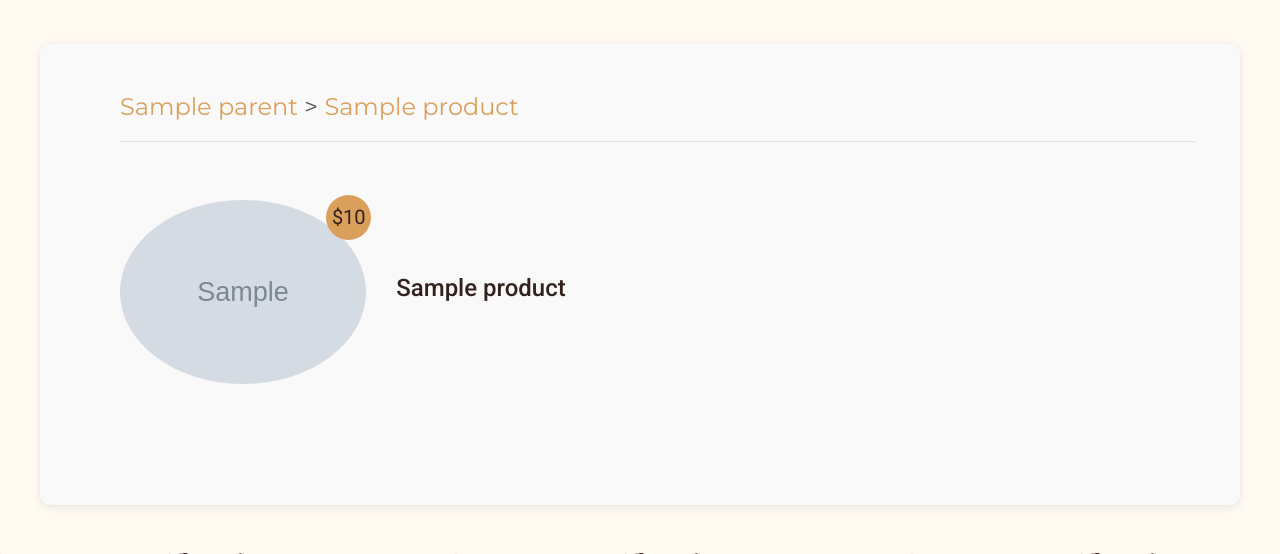
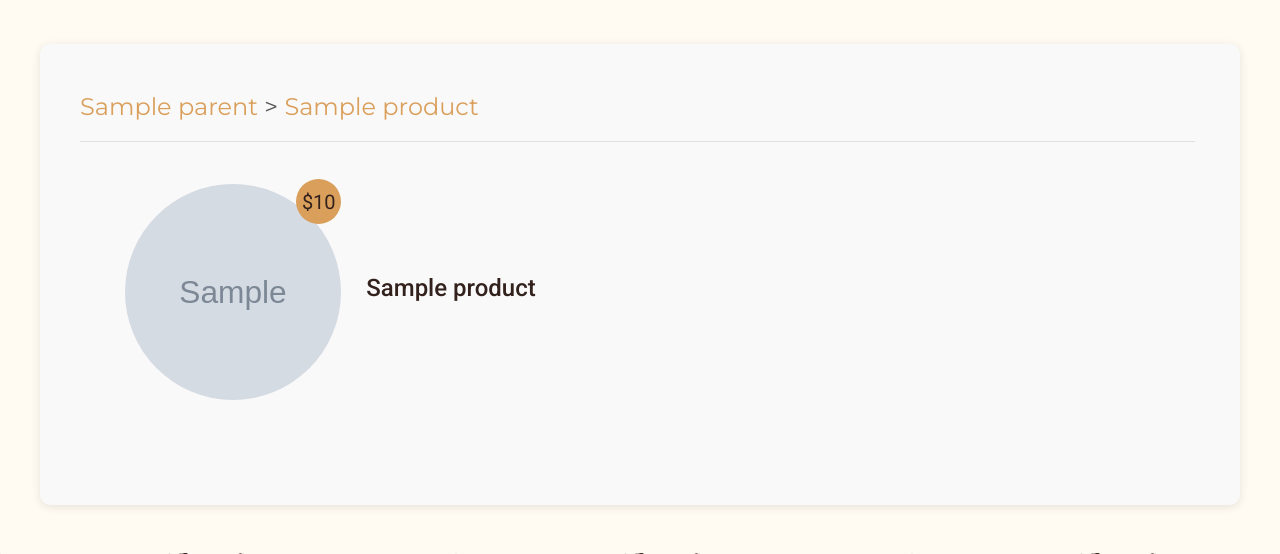
Before and after one commit to melikaezatvar/Online-Cafe, a Django app: template templates/product/category.html in a window 1280 px wide. Shown: the part 124-678 px from the top of the page. Run offline with Django 5.2, Linux system fonts and the light colour scheme; the template is opened without the code that fills it: most values are stand-ins (such as "Sample title", 1, 10 or a date in 2020); grey boxes marked "Sample" are stand-in pictures; some libraries are stand-ins or nearby versions.

Commit message:
fix products images size

```diff
--- a/templates/product/category.html
+++ b/templates/product/category.html
@@ -3,7 +3,7 @@
 {% block header %}{{ block.super }}
 {% endblock %}
 {% block content %}
-    <div  class="menu-container" style="width: 150vh; padding-left: 10vh">
+    <div  class="menu-container" style="width: 150vh; padding-left: 5vh">
         {% for products in data %}
             <div style="font-size: 3vh">
                 {% for parent in products.parent %}
@@ -16,9 +16,9 @@
                 <a href="/api/product/{{ product.id }}" class="row align-items-center mb-5" style="height: 30vh">
                     <div class="col-4 col-sm-3">
                         {% if product.images %}
-                            <img class="w-100 rounded-circle mb-3 mb-sm-0" src="{{ product.images.0.src }}"  alt="{{ product.images.0.alt }}" style="max-height: 25vh">
+                            <img class="w-100 rounded-circle mb-3 mb-sm-0" src="{{ product.images.0.src }}"  alt="{{ product.images.0.alt }}" style="height: 27vh; max-width: 27vh; margin-left: 45px">
                             {% else %}
-                            <img class="rounded-circle mb-3 mb-sm-0" src="/media/product/images/site_image.jpeg" style="max-height: 25vh; padding-left: 45px" alt="no-image-available">
+                            <img class="rounded-circle mb-3 mb-sm-0" src="/media/product/images/site_image.jpeg" style="height: 27vh; max-width: 27vh; margin-left: 45px" alt="no-image-available">
                         {% endif %}
                         <h5 class="menu-price">${{ product.price }}</h5>
                     </div>
```
Also changed, not shown: storage/static/js/products/show_products_by_category.js.
